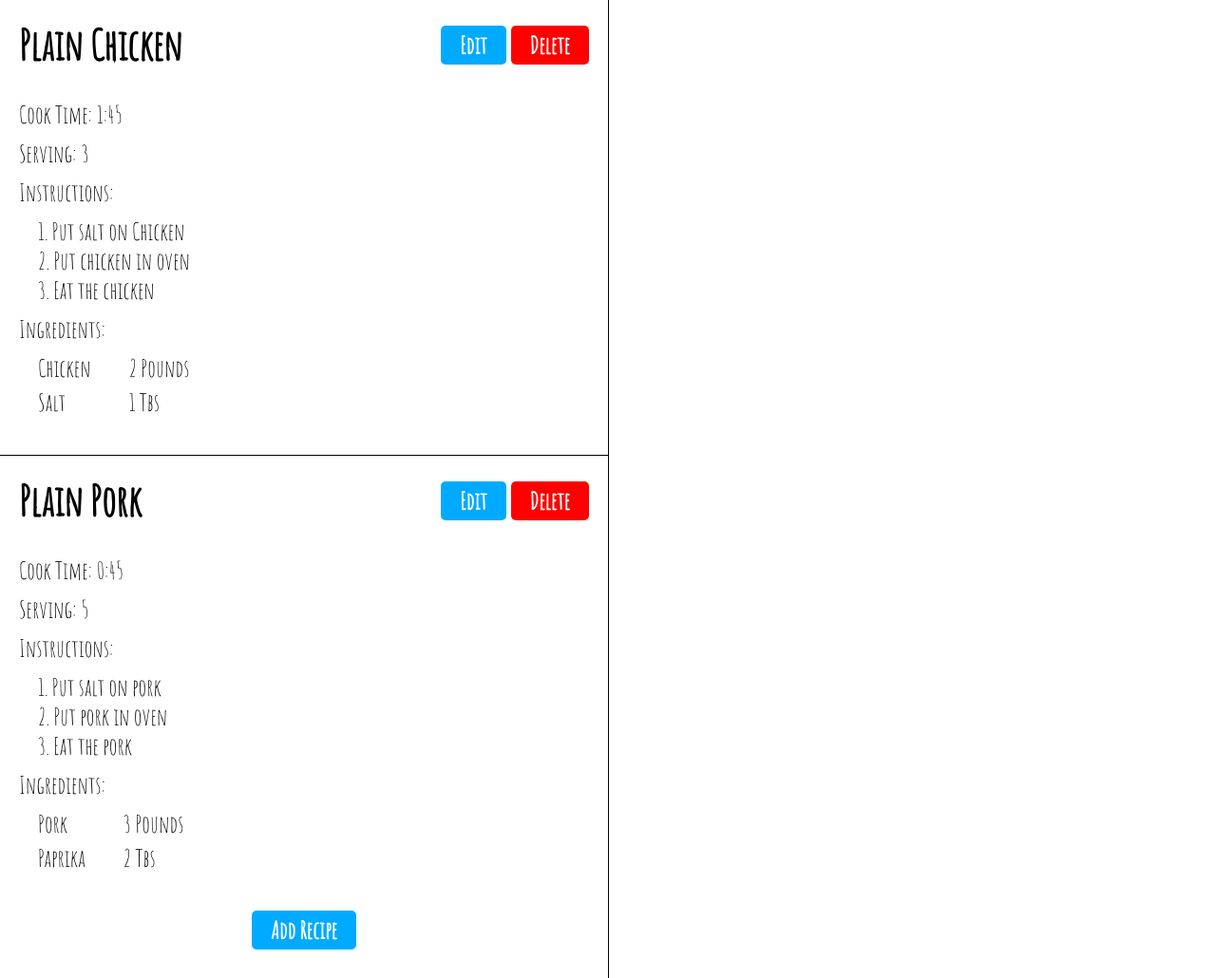
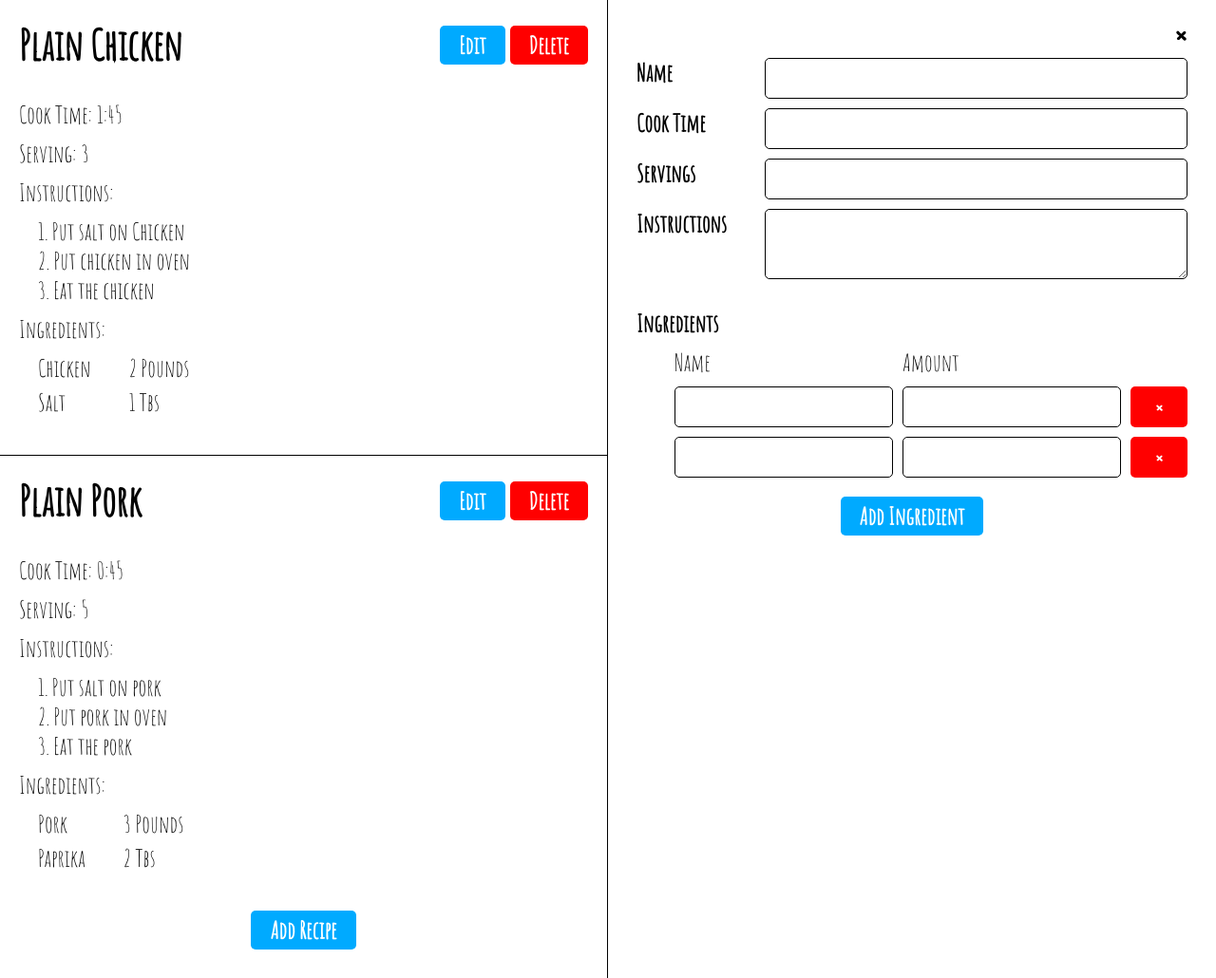
Before and after one commit to ringosingson/recipestore, a React app: page / in a window 1280 px wide. Shown: the whole page at 95% size. Built offline with nearby package versions, Linux system fonts and the light colour scheme.

Commit message:
styling edit  component

```diff
--- a/src/components/App.js
+++ b/src/components/App.js
@@ -2,12 +2,15 @@ import React, { useState, useEffect } from "react";
 import "../css/app.css";
 import RecipeList from "./RecipeList";
 import uuidv4 from "uuid/v4";
+import RecipeEdit from "./RecipeEdit";
 
 export const RecipeContext = React.createContext();
 const LOCAL_STORAGE_KEY = "cookingWithReact.recipes";
 
 export default function App() {
   const [recipes, setRecipes] = useState(sampleRecipes);
+  const [selectedRecipeId, setSelectedRecipeId] = useState();
+  const selectedRecipe = recipes.find(recipe => recipe.id === selectedRecipeId);
 
   useEffect(() => {
     const recipeJSON = localStorage.getItem(LOCAL_STORAGE_KEY);
@@ -20,7 +23,8 @@ export default function App() {
 
   const recipeContextValue = {
     handleRecipeAdd,
-    handleRecipeDelete
+    handleRecipeDelete,
+    handleRecipeSelect
   };
 
   function handleRecipeAdd() {
@@ -40,9 +44,14 @@ export default function App() {
     setRecipes(recipes.filter(recipe => recipe.id !== id));
   }
 
+  function handleRecipeSelect(id) {
+    setSelectedRecipeId(id);
+  }
+
   return (
     <RecipeContext.Provider value={recipeContextValue}>
       <RecipeList recipes={recipes} />
+      <RecipeEdit />
     </RecipeContext.Provider>
   );
 }
--- a/src/components/Recipe.js
+++ b/src/components/Recipe.js
@@ -3,14 +3,19 @@ import IngredientList from "./IngredientList";
 import { RecipeContext } from "./App";
 
 export default function Recipe(props) {
-  const { handleRecipeDelete } = useContext(RecipeContext);
+  const { handleRecipeDelete, handleRecipeSelect } = useContext(RecipeContext);
   const { id, name, cookTime, servings, instructions, ingredients } = props;
   return (
     <div className="recipe">
       <div className="recipe__header">
         <h3 className="recipe__title">{name}</h3>
         <div>
-          <button className="btn btn--primary mr-1">Edit</button>
+          <button
+            className="btn btn--primary mr-1"
+            onClick={() => handleRecipeSelect(id)}
+          >
+            Edit
+          </button>
           <button
             onClick={() => handleRecipeDelete(id)}
             className="btn btn--danger"
--- a/src/components/RecipeEdit.js
+++ b/src/components/RecipeEdit.js
@@ -0,0 +1,62 @@
+import React from "react";
+import RecipeIngredientEdit from "./RecipeIngredientEdit";
+
+export default function RecipeEdit() {
+  return (
+    <div className="recipe-edit">
+      <div className="recipe-edit__remove-button-container">
+        <button className="btn recipe-edit__remove-button">&times;</button>
+      </div>
+      <div className="recipe-edit__details-grid">
+        <label className="recipe-edit__label" htmlFor="name">
+          Name
+        </label>
+        <input
+          className="recipe-edit__input"
+          type="text"
+          name="name"
+          id="name"
+        />
+        <label className="recipe-edit__label" htmlFor="cookTime">
+          Cook Time
+        </label>
+        <input
+          className="recipe-edit__input"
+          type="text"
+          name="cookTime"
+          id="cookTime"
+        />
+        <label className="recipe-edit__label" htmlFor="servings">
+          Servings
+        </label>
+        <input
+          className="recipe-edit__input"
+          type="number"
+          min="1"
+          name="servings"
+          id="servings"
+        />
+        <label className="recipe-edit__label" htmlFor="instructions">
+          Instructions
+        </label>
+        <textarea
+          className="recipe-edit__input"
+          name="instructions"
+          id="instructions"
+        />
+      </div>
+      <br />
+      <label className="recipe-edit__label">Ingredients</label>
+      <div className="recipe-edit__ingredient-grid">
+        <div>Name</div>
+        <div>Amount</div>
+        <div />
+        <RecipeIngredientEdit />
+        <RecipeIngredientEdit />
+      </div>
+      <div className="recipe-edit__add-ingredient-btn-container">
+        <button className="btn btn--primary">Add Ingredient</button>
+      </div>
+    </div>
+  );
+}
--- /dev/null
+++ b/src/components/RecipeIngredientEdit.js
@@ -0,0 +1,11 @@
+import React from "react";
+
+export default function RecipeIngredientEdit() {
+  return (
+    <>
+      <input className="recipe-edit__input" type="text" />
+      <input className="recipe-edit__input" type="text" />
+      <button className="btn btn--danger">&times;</button>
+    </>
+  );
+}
--- a/src/css/app.css
+++ b/src/css/app.css
@@ -8,6 +8,7 @@
   font-family: "Amatic SC", cursive, sans-serif;
   padding: 0;
   margin: 0;
+  box-sizing: border-box;
 }
 
 html {
@@ -114,3 +115,72 @@ html {
   column-gap: 40px;
   justify-content: flex-start;
 }
+
+/*recipe edit*/
+.recipe-edit {
+  padding: 30px;
+  padding-top: 10px;
+  position: fixed;
+  right: 0;
+  top: 0;
+  width: 50%;
+  max-height: 100%;
+  overflow-y: auto;
+}
+
+.recipe-edit__remove-button-container {
+  text-align: end;
+}
+
+.recipe-edit__remove-button {
+  padding: 0;
+  background: none;
+  outline: none;
+  border: none;
+  font-size: 1.6rem;
+}
+
+.recipe-edit__details-grid {
+  display: grid;
+  grid-template-columns: auto 1fr;
+  row-gap: 10px;
+  column-gap: 40px;
+}
+
+.recipe-edit__label {
+  font-weight: bold;
+}
+
+.recipe-edit__input {
+  border: 1px solid black;
+  border-radius: 5px;
+  font-size: inherit;
+  padding: 5px 10px;
+  outline: none;
+  width: 100%;
+}
+
+.textarea.recipe-edit__input {
+  resize: none;
+  height: 200px;
+}
+
+.recipe-edit__ingredient-grid {
+  display: grid;
+  grid-template-columns: repeat(3, auto);
+  gap: 10px;
+  margin-top: 10px;
+  margin-left: 40px;
+}
+
+.recipe-edit__add-ingredient-btn-container {
+  margin-top: 20px;
+  text-align: center;
+}
+
+@media (max-width: 1000px) {
+  .recipe-edit__details-grid,
+  .recipe-edit__ingredient-grid {
+    grid-template-columns: 1fr;
+  }
+}
```
